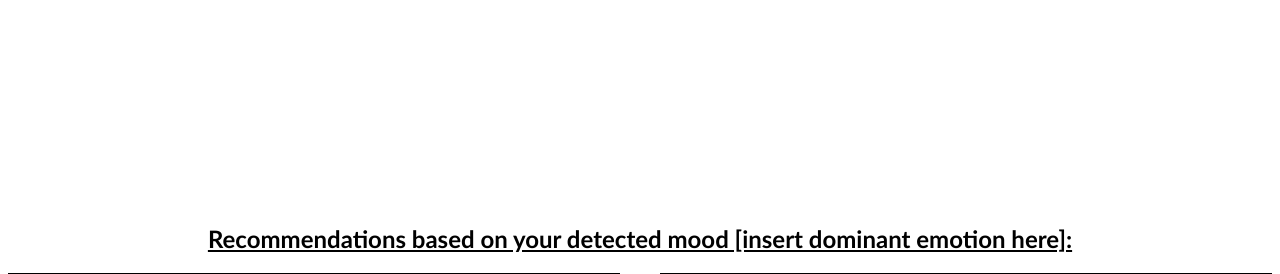
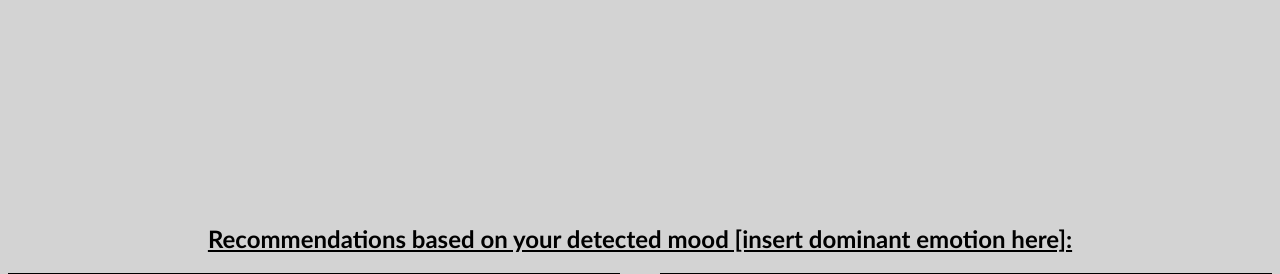
Before and after one commit to kim1339/sensus, a Flask app: page / in a window 1280 px wide. Shown: the part 573-847 px from the top of the page. Run offline with Flask 2, Linux system fonts and the light colour scheme.

Commit message:
add default background color

```diff
--- a/face and emotion/templates/index.html
+++ b/face and emotion/templates/index.html
@@ -30,7 +30,7 @@
 
     </style>
   </head>
-  <body>
+  <body style="background-color: lightgray;">
     <h1 style="text-align: center; font-style: italic;">Welcome to Sensus...</h1>
 
     <div class="row">
```
